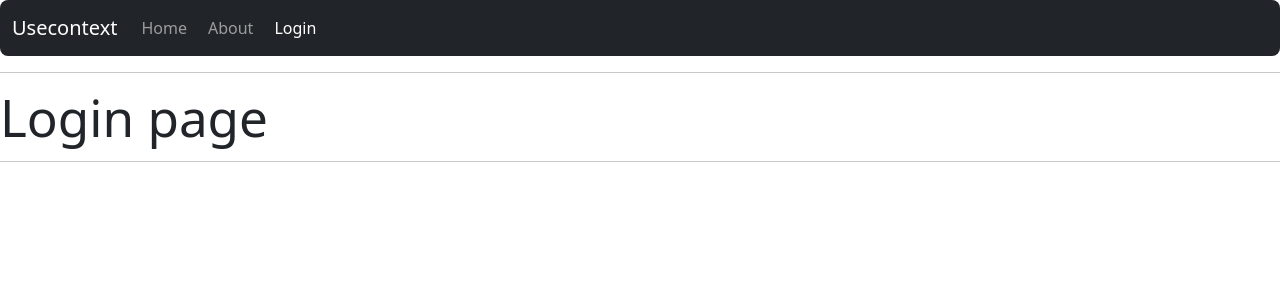
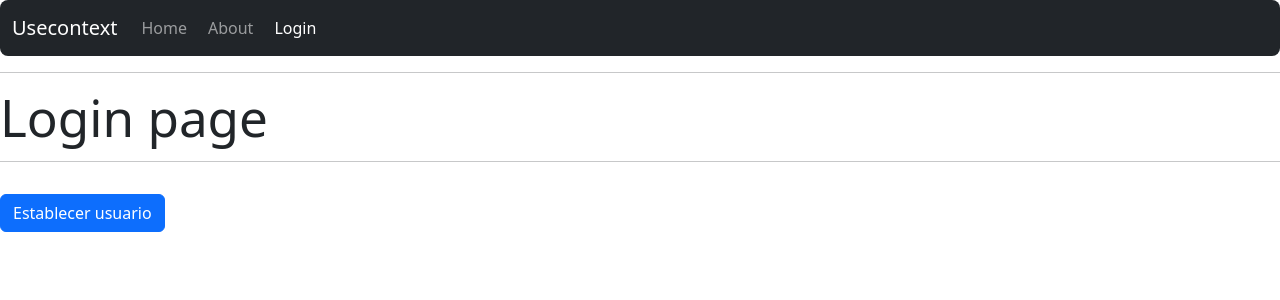
Before and after one commit to carlosantonio98/05-hook-app, a React (Vite) app: page /login in a window 1280 px wide. Shown: the top 300 px of the page. Built offline with nearby package versions, Linux system fonts and the light colour scheme.

Commit message:
create useContext

```diff
--- a/src/09-useContext/HomePage.jsx
+++ b/src/09-useContext/HomePage.jsx
@@ -1,9 +1,18 @@
+import { useContext } from 'react'
+import { UserContext } from './context/UserContext'
 
 export const HomePage = () => {
+
+    const { user } = useContext( UserContext );
+
     return (
         <>
-            <h1>Home page</h1>
+            <h1>Home page { user?.name }</h1>
             <hr />
+
+            <pre>
+                { JSON.stringify( user, null, 3 ) }
+            </pre>
         </>
     )
 }
--- a/src/09-useContext/LoginPage.jsx
+++ b/src/09-useContext/LoginPage.jsx
@@ -1,9 +1,29 @@
+import { useContext } from 'react'
+import { UserContext } from './context/UserContext';
 
 export const LoginPage = () => {
+
+    const { user, setUser } = useContext( UserContext );
+
     return (
         <>
             <h1>Login page</h1>
             <hr />
+
+            <pre>
+                { JSON.stringify( user, null, 3 ) }
+            </pre>
+
+            <button
+                className='btn btn-primary'
+                onClick={ () => setUser({
+                    id: 234,
+                    name: 'JoanArturo',
+                    email: 'joan.arturo_99@hotmail.com'
+                }) }
+            >
+                Establecer usuario
+            </button>
         </>
     )
 }
--- a/src/09-useContext/context/UserProvider.jsx
+++ b/src/09-useContext/context/UserProvider.jsx
@@ -1,15 +1,20 @@
+import { useState } from 'react';
 import { UserContext } from './UserContext'
 
-const user = {
+/* const user = {
     id: '123',
     email: 'carlos.antonio_98@gmail.com',
     name: 'carlosantonio'
-};
+}; */
 
 export const UserProvider = ({ children }) => {
-  return (
-    <UserContext.Provider value={{ hola: 'Mundo', user: user }}>
-        { children }
-    </UserContext.Provider>
-  );
+
+    const [user, setUser] = useState();
+
+    return (
+        //<UserContext.Provider value={{ hola: 'Mundo', user: user }}>
+        <UserContext.Provider value={{ user, setUser }}>
+            { children }
+        </UserContext.Provider>
+    );
 }
```
